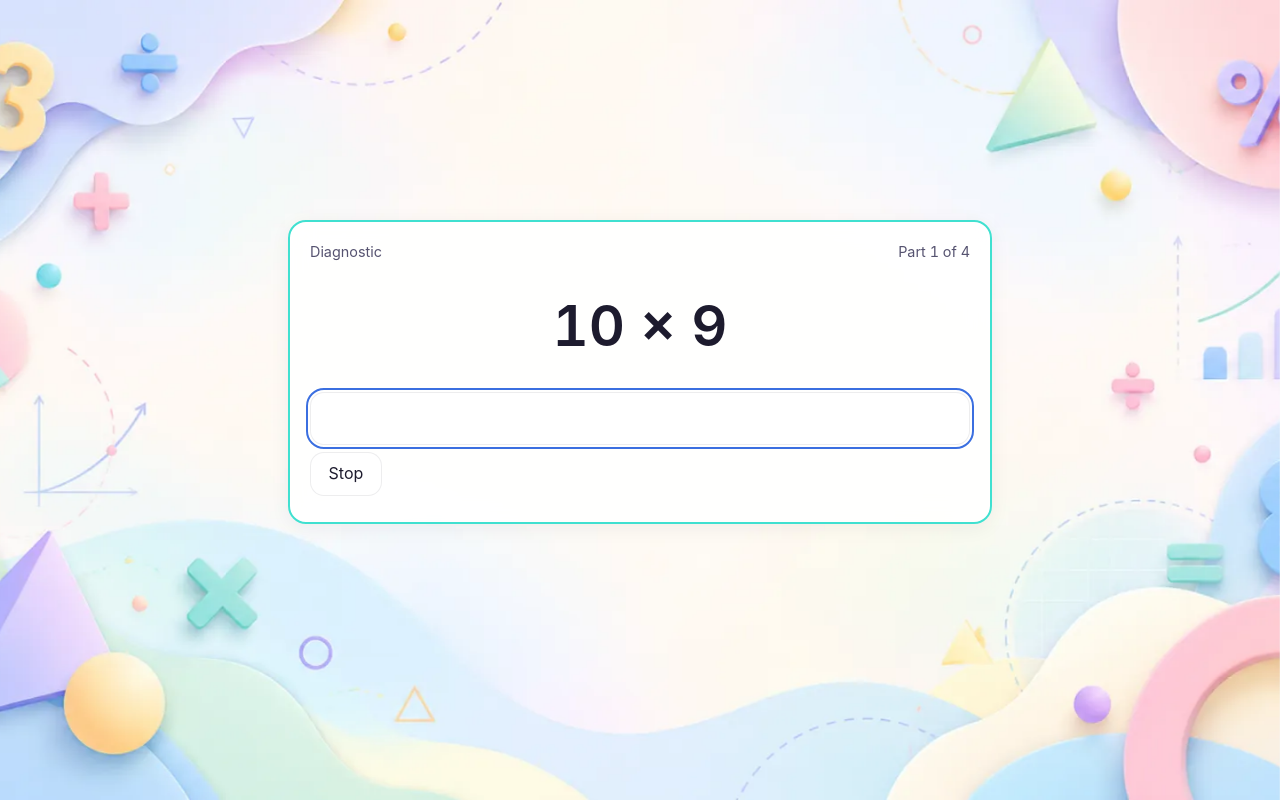
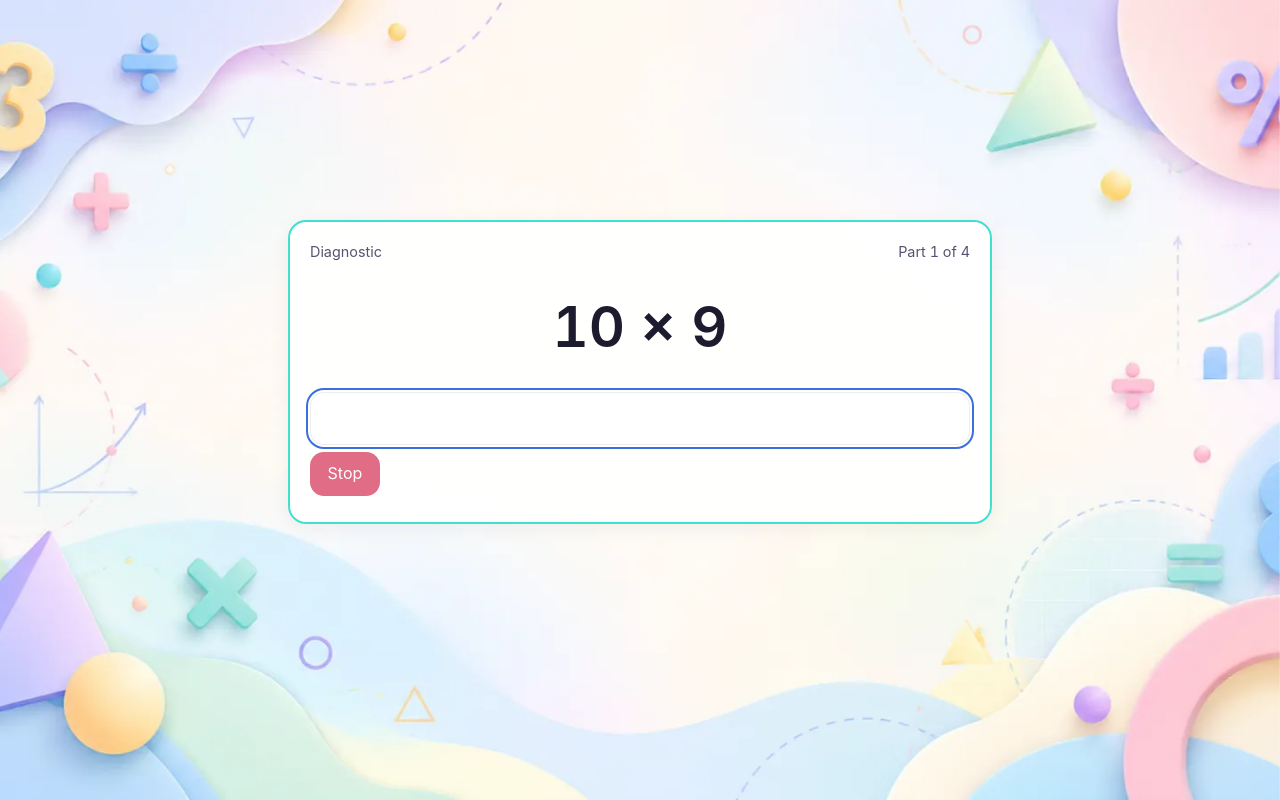
Before and after one commit to rbsriram/mentalmath, a Svelte app: page / in a window 1280 px wide. Both pictures are taken after a click on the button "Start diagnostic". Built offline with nearby package versions, Linux system fonts and the light colour scheme.

Commit message:
Color the Stop button

```diff
--- a/src/app.css
+++ b/src/app.css
@@ -134,6 +134,17 @@ button {
   padding: 0.6rem 1.1rem;
   min-height: 44px;
   cursor: pointer;
+}
+
+/* Stop ends a run and keeps progress; it stands out from the neutral buttons. */
+button.stop {
+  background: #e16c85;
+  color: #fff;
+  border-color: #e16c85;
+}
+
+button.stop:hover {
+  filter: brightness(0.95);
 }
 
 button.secondary {
--- a/src/views/Practice.svelte
+++ b/src/views/Practice.svelte
@@ -563,7 +563,7 @@
         </p>
       {/each}
       <button onclick={continuePhase}>Continue</button>
-      <button class="secondary" onclick={stopRun}>Stop</button>
+      <button class="stop" onclick={stopRun}>Stop</button>
     </div>
   {:else if showLesson && learnMethod}
     <MethodCard method={learnMethod} />
@@ -575,7 +575,7 @@
   {/if}
   {#if !session.completed && interstitial === null}
     <p>
-      <button class="secondary" onclick={stopRun}>Stop</button>
+      <button class="stop" onclick={stopRun}>Stop</button>
     </p>
   {/if}
 {:else if mode === 'diagnostic' && diag}
@@ -585,7 +585,7 @@
     <div class="card"><p class="muted">Finishing...</p></div>
   {/if}
   <p>
-    <button class="secondary" onclick={stopRun}>Stop</button>
+    <button class="stop" onclick={stopRun}>Stop</button>
   </p>
 {:else if mode === 'benchmark' && bench}
   {#if question}
@@ -594,11 +594,11 @@
     <div class="card"><p class="muted">Finishing...</p></div>
   {/if}
   <p>
-    <button class="secondary" onclick={stopRun}>Stop</button>
+    <button class="stop" onclick={stopRun}>Stop</button>
   </p>
 {:else}
   {#if question}
     <Question {question} {onSubmit} {onNext} />
   {/if}
-  <p><button class="secondary" onclick={stopRun}>Stop</button></p>
+  <p><button class="stop" onclick={stopRun}>Stop</button></p>
 {/if}
```
